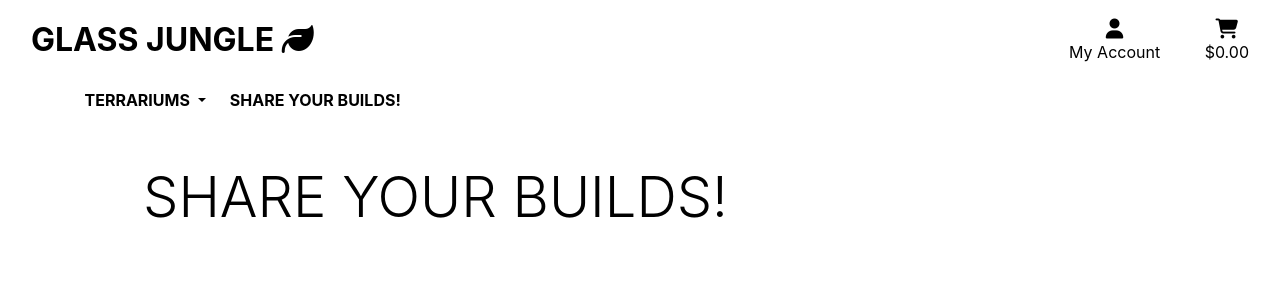
After one commit to RvN-R/glassjungle, a Django app: page /forum/share_builds/ in a window 1280 px wide. The commit adds this page. Shown: the top 300 px of the page. Run offline with Django 3.2, Linux system fonts and the light colour scheme; parts of the project's set-up code (start-up, migrations or seed data) failed here and were passed over; some libraries are stand-ins or nearby versions.

Commit message:
Created share_builds.html, added this to the view and urls of forum app

```diff
--- /dev/null
+++ b/forum/templates/forum/share_builds.html
@@ -0,0 +1,25 @@
+{% extends "base.html" %}
+{% load static %}
+
+{% block page_header %}
+    <div class="container header-container">
+        <div class="row">
+            <div class="col">
+
+            </div>
+        </div>
+    </div>
+{% endblock %}
+
+{% block content %}
+    <div class="container h-100">
+        <div class="row g-0 h-100">
+            <div class="col my-auto">
+                <h1 class="display-4 logo-font text-black">Share Your Builds!</h1>
+            </div>
+        </div>
+    </div>
+    <div class="row">
+
+    </div>
+{% endblock %}
--- a/forum/urls.py
+++ b/forum/urls.py
@@ -2,5 +2,5 @@ from django.urls import path
 from . import views
 
 urlpatterns = [
-
+    path('share_builds/', views.share_builds, name='share_builds'),
 ]
--- a/forum/views.py
+++ b/forum/views.py
@@ -1,3 +1,15 @@
-from django.shortcuts import render
+from django.shortcuts import render, redirect, reverse, get_object_or_404
+from django.contrib.auth.models import User
+from django.contrib.auth.decorators import login_required
+from django.core.validators import ValidationError
+from django.contrib import messages
+from .models import Forum
 
-# Create your views here.
+
+import datetime
+
+
+def share_builds(request):
+    """ A view to return share_builds page """
+    context = {}
+    return render(request, 'forum/share_builds.html')
--- a/templates/includes/main-nav.html
+++ b/templates/includes/main-nav.html
@@ -10,13 +10,8 @@
               <a class="dropdown-item" href="{% url 'terrarium_accessories' %}">Terrarium Accessories</a>
             </div>
         </li>
-        <!-- <li class="nav-item pl-2">
-            <a href="#" class="logo-font font-weight-bold nav-link text-black">
-                Customize Terrarium
-            </a>
-        </li> -->
         <li class="nav-item pl-2">
-            <a href="#" class="logo-font font-weight-bold nav-link text-black">
+            <a href="{% url 'share_builds' %}" class="logo-font font-weight-bold nav-link text-black">
                 Share Your Builds!
             </a>
         </li>
```
Also changed, not shown: media/media/forum/lion-fqv.png (added).
